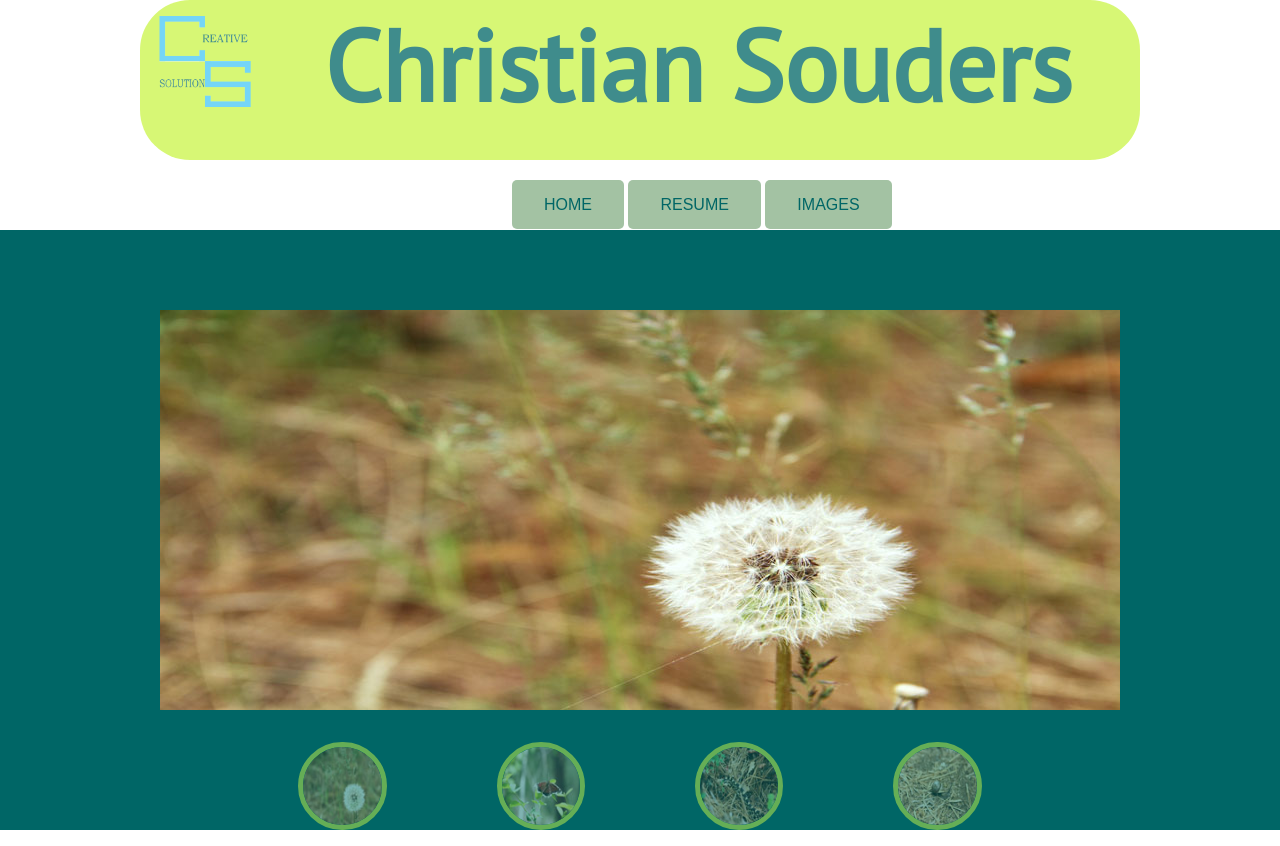
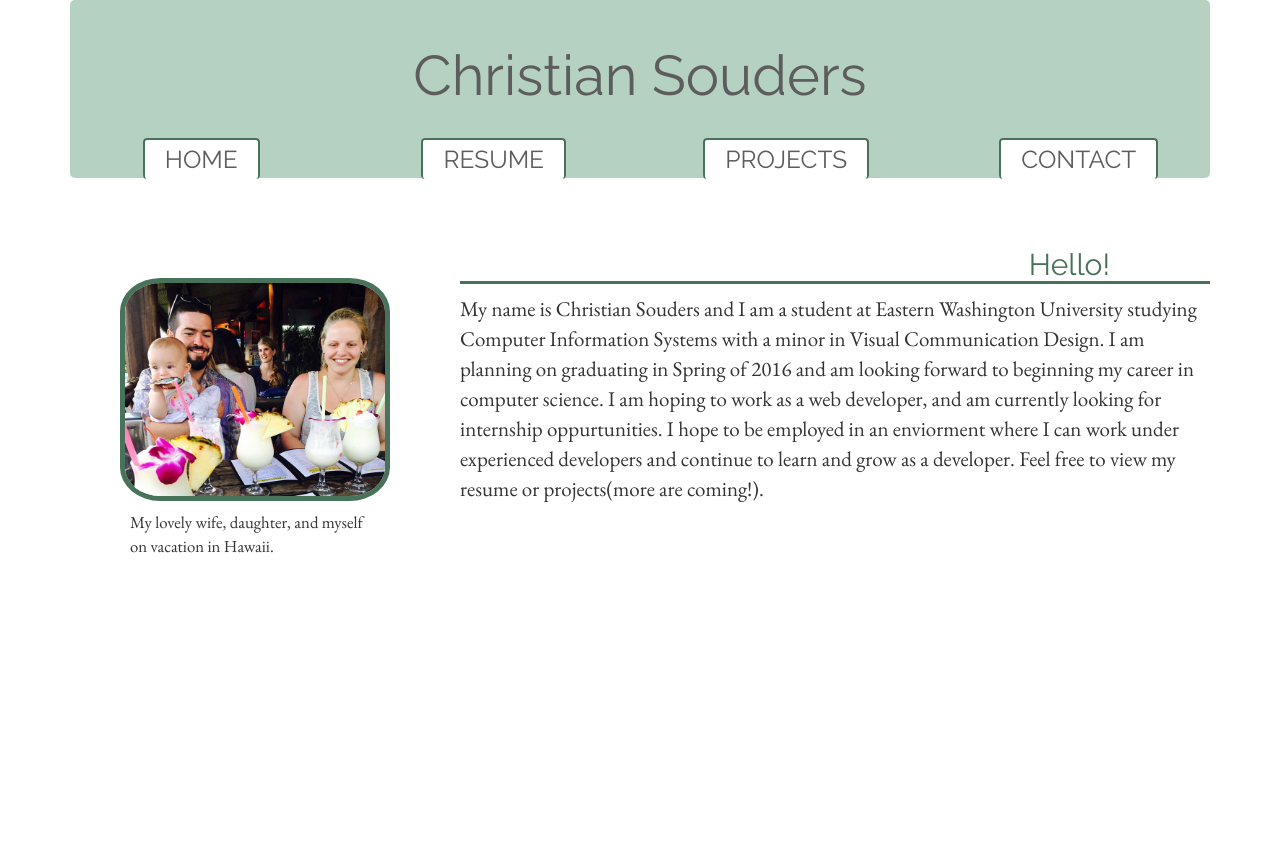
Before and after one commit to sea-chowders/web2final, a plain HTML site: page index.html in a window 1280 px wide. After the commit the page ends 800 px from the top, so only its background shows below. Drawn offline with nearby package versions, Linux system fonts and the light colour scheme.

Commit message:
web2version
New style sheet using bootstrap to style the page.  Added new color
scheme.  Updated all the content in my home page and added a new link to
my soon to be contact page.

```diff
--- a/css/styles.css
+++ b/css/styles.css
@@ -1,146 +1,95 @@
-/* Your Website Styles */
-body{
+.header{
+    text-align: center;
+    background-color:#B5D1C1;
+    padding-bottom: 1px;
+    margin-bottom:50px;
+    font-family: 'Raleway', sans-serif;
+    border-radius:5px;
+}
+h2{
+    font-family: 'Raleway', sans-serif;
+    color:#48735A;
+    text-align:right;
+    padding-right:100px;
+    border-bottom-style: solid;
+}
+.header h1{
+    font-size:4em;
+    color:#5D5D5D;
+    transition:color .5s;
+    padding-bottom: 25px;
+    padding-top:25px;
 
 }
-
-html{
-  max-height: none;
-}
-/* Gallery Stying */
-.gallery .control-button {
-
-  color: #ccc;
-  color: rgba(255, 255, 255, 0.4);
+.header h1:hover{
+    color:#48735A;
 }
 
-
-.gallery .control-button:hover {
-  color: white;
-  color: rgba(255, 255, 255, 0.8);
+.prof{
+    margin-top:50px;
+    margin-left:50px;
+    width:75%;
+    border-radius:15%;
+    border: 5px solid #48735A;
+}
+.btn{
+    width:100%;
+    background-color:#B5D1C1;
+}
+.btn:hover{
+    border:none;
+    color:#fff;
+}
+.resume p{
+    font-size:1.5em;
+    margin-left:15px;
+}
+.resume h3{
+    margin-left:15px;
+}
+.resume h2{
+   text-align:left;
 }
 
-h1{
-  text-align: center;
-  font-family: 'PT Sans', sans-serif;
-  color:#006666;
-  font-size: 6.25em;
-  margin:0 auto;
-  padding-bottom: .3em;
+.smallText{
+    margin-left:60px;
+    width:70%;
+    padding-top: 10px;
+    font-size:1.2em;
 }
-.right{
-  text-align: right;
+.center{
+    text-align: center;
 }
-/*
-	Theme controls how everything looks in Gallery CSS.
-*/
-.gallery {
-  position: relative;
-  margin-top:1em;
-}
-.gallery .item {
-  position:absolute;
-  top:1em;
-  height: 600px;
-
-  text-align: center;
-  background: #006666;
-}
-.gallery .controls {
-  position: absolute;
-  bottom: -.7em;
-  width: 100%;
-  max-width:100%;
-  text-align: center;
+a{
+    text-transform: uppercase;
+    margin-top: 20px;
+    font-size: 1.75em;
+    padding:5px 20px;
+    border-radius: 4px;
+    background-color:#fff;
+    color:#5D5D5D;
+    border: 2px solid #48735A;
+    border-bottom-style:none;
+    transition:color 1s, border 1s, background-color 1s;
 }
 
-.gallery .item img{
-  top:100px;
+a:hover{
+    text-decoration: none;
+    color:#fff;
+    border-bottom-style:none;
+    border: 3px solid #fff;
+    background-color: #358556;
 
 }
-img{
-  width:100%;
-  max-width:960px;
-  max-height: 400px;
-  position:relative;
-
+li{
+     font-family: 'EB Garamond', serif;
+     font-size:1.2em;
+}
+p{
+    font-family: 'EB Garamond', serif;
+    font-size:1.5em;
 }
 
-.gallery .controls img {
-  opacity:.5;
-  width:80%;
-  max-width:100px;
-  max-height: 100px;
-  border-radius:50%;
-  border: 5px solid #CAF547;
-  transition:border-color 1s, width .5s, opacity .4s;
+caption{
+    text-align:center;
 }
-#yar figure img{
-  top:5em;
-}
-.gallery .controls img:hover {
-  opacity: 1;
-  width:82%;
-  border-color: #46c8f5;
-  }
-
-.gallery .control-button {
-  display: inline-block;
-  margin: 0 1em;
-  font-size: 3em;
-  text-align: center;
-  text-decoration: none;
-  transition: color 1s;
-}
-
-
-/* Show Grid */
-.showgrid {
-	background: url("../img/grid-bg.png") repeat-y;
-}
-
-.gallery .item{
-  transition:opacity 2s;
-}
-
-.top{
-  text-align:center;
-  background: #CAF547;
-  opacity: .75;
-  border-radius: 3.125em;
-  width: 1000px;
-  margin:0 auto;
-}
-
-.top img{
-  float:left;
-  width: 100px;
-  padding-left: 1em;
-  padding-top: 1em;
-  -webkit-transform:translateX(0em);
-  transition: -webkit-transform 1s;
-}
-
-.top img:hover{
-  -webkit-transform:translateX(1em);
-}
-
-
-.btn{
-  color: #006666;
-  background: #A3C2A3;
-  padding: 1em 2em;
-  margin: 50px 0px;
-  text-transform: uppercase;
-  text-decoration: none;
-  border-radius: 5px;
-  transition: padding .5s, background-color .5s;
-}
-
-.btn:hover {
-  background-color: #CAF547;
-  padding:1em 2.25em;
-}
-
-.cont{
-  margin-left: 40%;
-}
--- a/index.html
+++ b/index.html
@@ -1,90 +1,58 @@
-<!doctype html>
-<html lang="en">
+<!DOCTYPE html>
+<html xmlns="http://www.w3.org/1999/xhtml">
+
 <head>
-  <meta charset="UTF-8" />
-  <title>Image Gallery</title>
-   <link rel="icon" href="img/cslogo.ico">
 
- <link rel="icon" href="img/cslogo.ico">
+    <title>Christian Souders</title>
+    <link href="https://maxcdn.bootstrapcdn.com/bootstrap/3.3.5/css/bootstrap.min.css" rel="stylesheet" />
+
+    <link rel = "stylesheet" type="text/css" href="css/styles.css" />
 
 
-
-  <link rel="stylesheet" href="css/normalize.css">
-  <link rel="stylesheet" href="css/gallery.css">
-  <link href='http://fonts.googleapis.com/css?family=Noto+Sans:400,400italic|Lato:400,400italic|PT+Sans:400,400italic' rel='stylesheet' type='text/css'>
-
-
-  <link rel="stylesheet" href="css/styles.css">
-
+    <link href='https://fonts.googleapis.com/css?family=Raleway' rel='stylesheet' type='text/css' />
+    <link href='https://fonts.googleapis.com/css?family=EB+Garamond' rel='stylesheet' type='text/css' />
 </head>
 <body>
 
-	<div class="container">
-	<div class= "top">
-			<section>
-				<!-- Their Logo, not Yours -->
-				<img class="grid_2" src="img/logo2.png" alt="Their Logo">
-			</section>
-
-			<section>
-				<div class= "right">
+    <div class = "container">
+    <div class="header">
+        <div class="row">
             <h1>Christian Souders</h1>
         </div>
-		</div>
-		<br><br>
-
-		<div class="cont">
-		 <a href="http://seachowders.github.io/" class="btn">Home</a>
-		  <a href="http://seachowders.github.io/p2-resume/" class="btn">Resume</a>
-		    <a href="http://seachowders.github.io/p4-portfolio/" class="btn">Images</a>
+        <div class="row">
+            <div class = "col-md-3">
+                <a href = "index.html">Home</a>
             </div>
 
-		<!-- Your Content -->
-		<div class="gallery items-4" id="yar">
 
-			  <div id="item-1" class="control-operator"></div>
-			  <div id="item-2" class="control-operator"></div>
-			  <div id="item-3" class="control-operator"></div>
-			  <div id="item-4" class="control-operator"></div>
+            <div class = "col-md-3">
+                <a href="#">Resume</a>
+            </div>
 
-			  <figure class="item">
-			    <img src="img/1.jpg" alt="">
-			  </figure>
+            <div class = "col-md-3">
+                <a href="#">Projects</a>
+            </div>
+            <div class = "col-md-3">
+                <a href="#">Contact</a>
+            </div>
 
-			  <figure class="item">
-			    <img src="img/2.jpg" alt="">
-			  </figure>
+        </div>
+    </div>
+    <div class="row body">
+       <div class = "col-md-4">
+            <img class = "prof" src="img/prof.jpg" />
+            <p class="smallText">My lovely wife, daughter, and myself on vacation in Hawaii.</p>
+        </div>
 
-			  <figure class="item">
-			    <img src="img/3.jpg" alt="">
-			  </figure>
+         <div class = "col-md-8">
+            <h2>
+                Hello!
+            </h2>
+            <p>My name is Christian Souders and I am a student at Eastern Washington University studying Computer Information Systems with a minor in Visual Communication Design.  I am planning on graduating in Spring of 2016 and am looking forward to beginning my career in computer science.  I am hoping to work as a web developer, and am currently looking for internship oppurtunities.  I hope to be employed in an enviorment where I can work under experienced developers and continue to learn and grow as a developer.  Feel free to view my resume or projects(more are coming!).</p>
 
-			  <figure class="item">
-			    <img src="img/4.jpg" alt="">
-			  </figure>
-
-			  <div class="controls">
-			    <a href="#item-1" class="control-button">
-			    	<img src="img/1-thumb.jpg" alt="">
-
-			    </a>
-			    <a href="#item-2" class="control-button">
-			    	<img src="img/2-thumb.jpg" alt="">
-			    </a>
-			    <a href="#item-3" class="control-button">
-					<img src="img/3-thumb.jpg" alt="">
-			    </a>
-			    <a href="#item-4" class="control-button">
-					<img src="img/4-thumb.jpg" alt="">
-			    </a>
         </div>
     </div>
 
-		<!-- Clearfix -->
-		<div class="clear"></div>
-
 </div>
-
-
 </body>
 </html>
```
Also changed, not shown: img/prof.jpg (added). Lines whose indentation alone changed are shown as unchanged.
